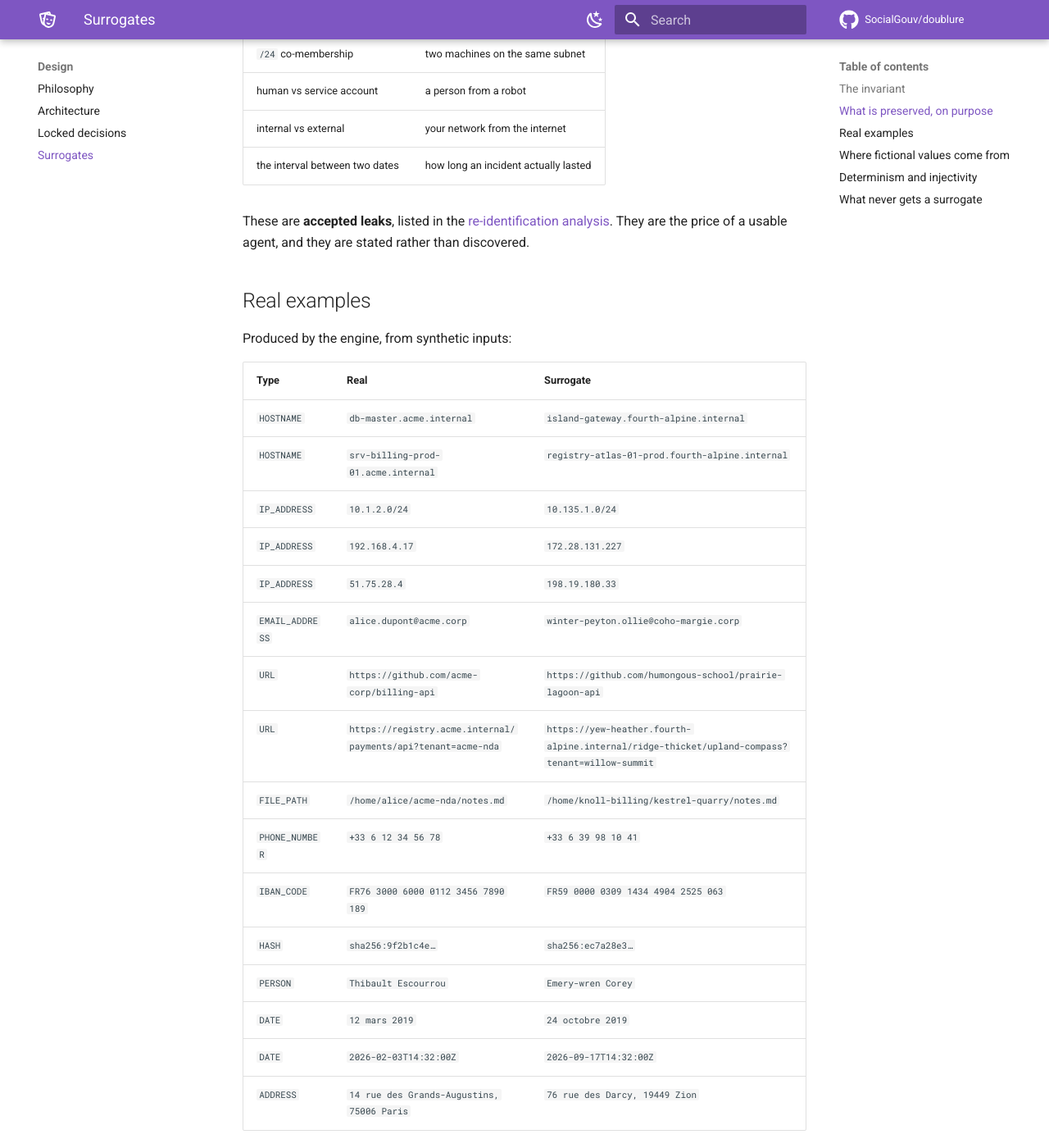
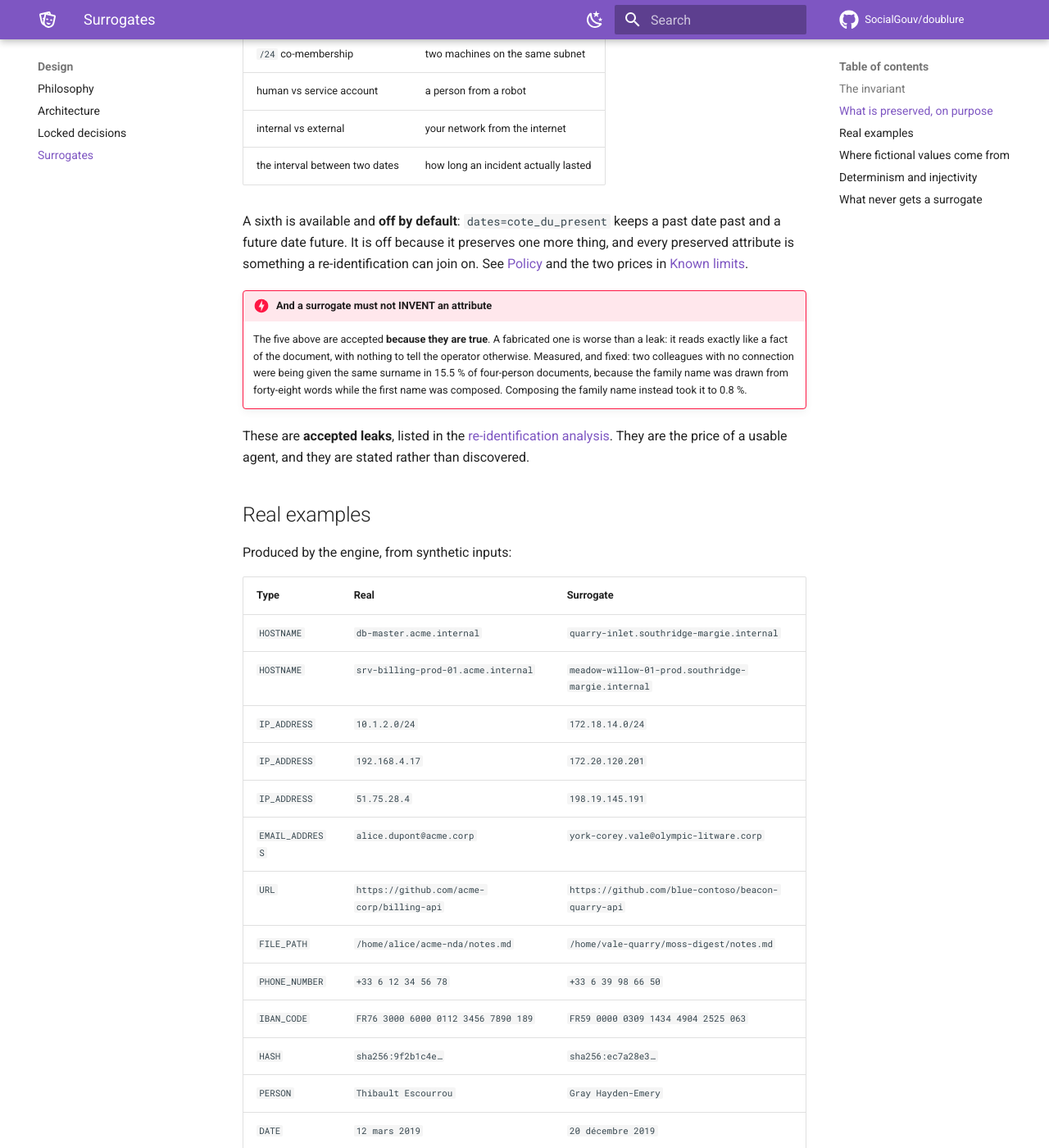
Before and after one commit to SocialGouv/doublure, an MkDocs documentation site: the page built from docs/surrogates.md, in a window 1280 px wide and 1400 px high, scrolled down 696 px. Shown: the whole window at 82% size. Built offline with MkDocs 1.6.1 and Material for MkDocs 9.7.7, drawn with Linux system fonts in a browser that asks for light colours; comment, search, counter and statistics services are not loaded; some of the changed text lies outside the part shown.

Commit message:
docs: align the pages that still described a previous engine
Three pages carried statements that stopped being true. Regenerated from the
engine rather than edited by hand, because a documentation example that drifts
is worse than none — it is read as a measurement.

surrogates.md — the PERSON and ADDRESS examples showed the shapes fixed today
(`Emery-wren Corey`, and a postcode followed by a first name). It also claimed
the address "lost its postcode"; the postcode is replaced, now five digits in a
department that exists, and what follows it is a city drawn independently of
the code so the pair cannot be anyone's. Added: the partial-date shift, the file
extension a path segment keeps, the optional sixth preserved attribute, and the
class this project had no name for -- a surrogate that INVENTS an attribute is
worse than one that leaks, because it reads like a fact of the document.

rounds.md — said twenty-one rounds; there are twenty-four, and 132 counted
defects. Its headline gets sharper with the day's evidence: real sessions
returned four defects in one afternoon, two of which the rounds had missed, and
the model found one of them by reading its own surrogate. Added why the loop
stopped, since "no more findings" never arrives.

index.md — said the forward mode "has not yet been exercised by a real session".
It is: `tests/forward_e2e.sh` runs one.

Co-Authored-By: Claude Opus 5 (1M context) <noreply@anthropic.com>

```diff
--- a/docs/surrogates.md
+++ b/docs/surrogates.md
@@ -26,6 +26,22 @@ readable as infrastructure — and, for the last one, as a chronology:
 | internal vs external | your network from the internet |
 | the interval between two dates | how long an incident actually lasted |
 
+A sixth is available and **off by default**: `dates=cote_du_present` keeps a
+past date past and a future date future. It is off because it preserves one
+more thing, and every preserved attribute is something a re-identification can
+join on. See [Policy](policy.md#settings) and the two prices in
+[Known limits](limits.md).
+
+!!! danger "And a surrogate must not INVENT an attribute"
+
+    The five above are accepted **because they are true**. A fabricated one is
+    worse than a leak: it reads exactly like a fact of the document, with
+    nothing to tell the operator otherwise. Measured, and fixed: two colleagues
+    with no connection were being given the same surname in 15.5 % of
+    four-person documents, because the family name was drawn from forty-eight
+    words while the first name was composed. Composing the family name instead
+    took it to 0.8 %.
+
 These are **accepted leaks**, listed in the
 [re-identification analysis](re-identification-analysis.md). They are the price
 of a usable agent, and they are stated rather than discovered.
@@ -36,22 +52,23 @@ Produced by the engine, from synthetic inputs:
 
 | Type | Real | Surrogate |
 |---|---|---|
-| `HOSTNAME` | `db-master.acme.internal` | `island-gateway.fourth-alpine.internal` |
-| `HOSTNAME` | `srv-billing-prod-01.acme.internal` | `registry-atlas-01-prod.fourth-alpine.internal` |
-| `IP_ADDRESS` | `10.1.2.0/24` | `10.135.1.0/24` |
-| `IP_ADDRESS` | `192.168.4.17` | `172.28.131.227` |
-| `IP_ADDRESS` | `51.75.28.4` | `198.19.180.33` |
-| `EMAIL_ADDRESS` | `alice.dupont@acme.corp` | `winter-peyton.ollie@coho-margie.corp` |
-| `URL` | `https://github.com/acme-corp/billing-api` | `https://github.com/humongous-school/prairie-lagoon-api` |
-| `URL` | `https://registry.acme.internal/payments/api?tenant=acme-nda` | `https://yew-heather.fourth-alpine.internal/ridge-thicket/upland-compass?tenant=willow-summit` |
-| `FILE_PATH` | `/home/alice/acme-nda/notes.md` | `/home/knoll-billing/kestrel-quarry/notes.md` |
-| `PHONE_NUMBER` | `+33 6 12 34 56 78` | `+33 6 39 98 10 41` |
+| `HOSTNAME` | `db-master.acme.internal` | `quarry-inlet.southridge-margie.internal` |
+| `HOSTNAME` | `srv-billing-prod-01.acme.internal` | `meadow-willow-01-prod.southridge-margie.internal` |
+| `IP_ADDRESS` | `10.1.2.0/24` | `172.18.14.0/24` |
+| `IP_ADDRESS` | `192.168.4.17` | `172.20.120.201` |
+| `IP_ADDRESS` | `51.75.28.4` | `198.19.145.191` |
+| `EMAIL_ADDRESS` | `alice.dupont@acme.corp` | `york-corey.vale@olympic-litware.corp` |
+| `URL` | `https://github.com/acme-corp/billing-api` | `https://github.com/blue-contoso/beacon-quarry-api` |
+| `FILE_PATH` | `/home/alice/acme-nda/notes.md` | `/home/vale-quarry/moss-digest/notes.md` |
+| `PHONE_NUMBER` | `+33 6 12 34 56 78` | `+33 6 39 98 66 50` |
 | `IBAN_CODE` | `FR76 3000 6000 0112 3456 7890 189` | `FR59 0000 0309 1434 4904 2525 063` |
 | `HASH` | `sha256:9f2b1c4e…` | `sha256:ec7a28e3…` |
-| `PERSON` | `Thibault Escourrou` | `Emery-wren Corey` |
-| `DATE` | `12 mars 2019` | `24 octobre 2019` |
-| `DATE` | `2026-02-03T14:32:00Z` | `2026-09-17T14:32:00Z` |
-| `ADDRESS` | `14 rue des Grands-Augustins, 75006 Paris` | `76 rue des Darcy, 19449 Zion` |
+| `PERSON` | `Thibault Escourrou` | `Gray Hayden-Emery` |
+| `DATE` | `12 mars 2019` | `20 décembre 2019` |
+| `DATE` | `2026-02-03T14:32:00Z` | `2026-11-13T14:32:00Z` |
+| `DATE` | `August 2026` | `May 2027` |
+| `DATE` | `Q3 2024` | `Q2 2025` |
+| `ADDRESS` | `14 rue des Grands-Augustins, 75006 Paris` | `66 rue des Gray, 31424 Sauveterre-en-Brie` |
 
 Read them closely:
 
@@ -65,9 +82,16 @@ Read them closely:
   needs to know it is talking about GitHub;
 - the date moved by a constant, so `14:32:00` is untouched and two dates stay
   exactly as far apart as they were — an incident still reads as a sequence;
-- the address kept `rue` and `des`, which identify nobody, and lost its
-  postcode: keeping the code keeps the LOCALITY, and locality is what a
-  re-identification joins on;
+- a **partial** date stays partial and shifts at its own granularity: a
+  month-year moves by whole months, a quarter by quarters. The missing field is
+  never invented — `August 2026` does not become a full date;
+- the file keeps its **name shape and its extension** (`notes.md`), so the model
+  can still tell a config from a log; the stem is what identifies, and the stem
+  is what moved;
+- the address kept `rue` and `des`, which identify nobody. Its number is at
+  least one, its postcode is five digits in a department that exists, and what
+  follows the postcode is a **city** — drawn independently of the code, so the
+  pair cannot be anyone's;
 - the IBAN is **checksum-valid** (ISO 13616 mod 97) with the bank identifier
   neutralised, so a validator accepts it and it names no bank;
 - the phone number sits in the range regulators reserve for fiction (`06 39 98`
```
Also changed, not shown: docs/index.md (+6 -5 lines), docs/rounds.md (+24 -8 lines).
